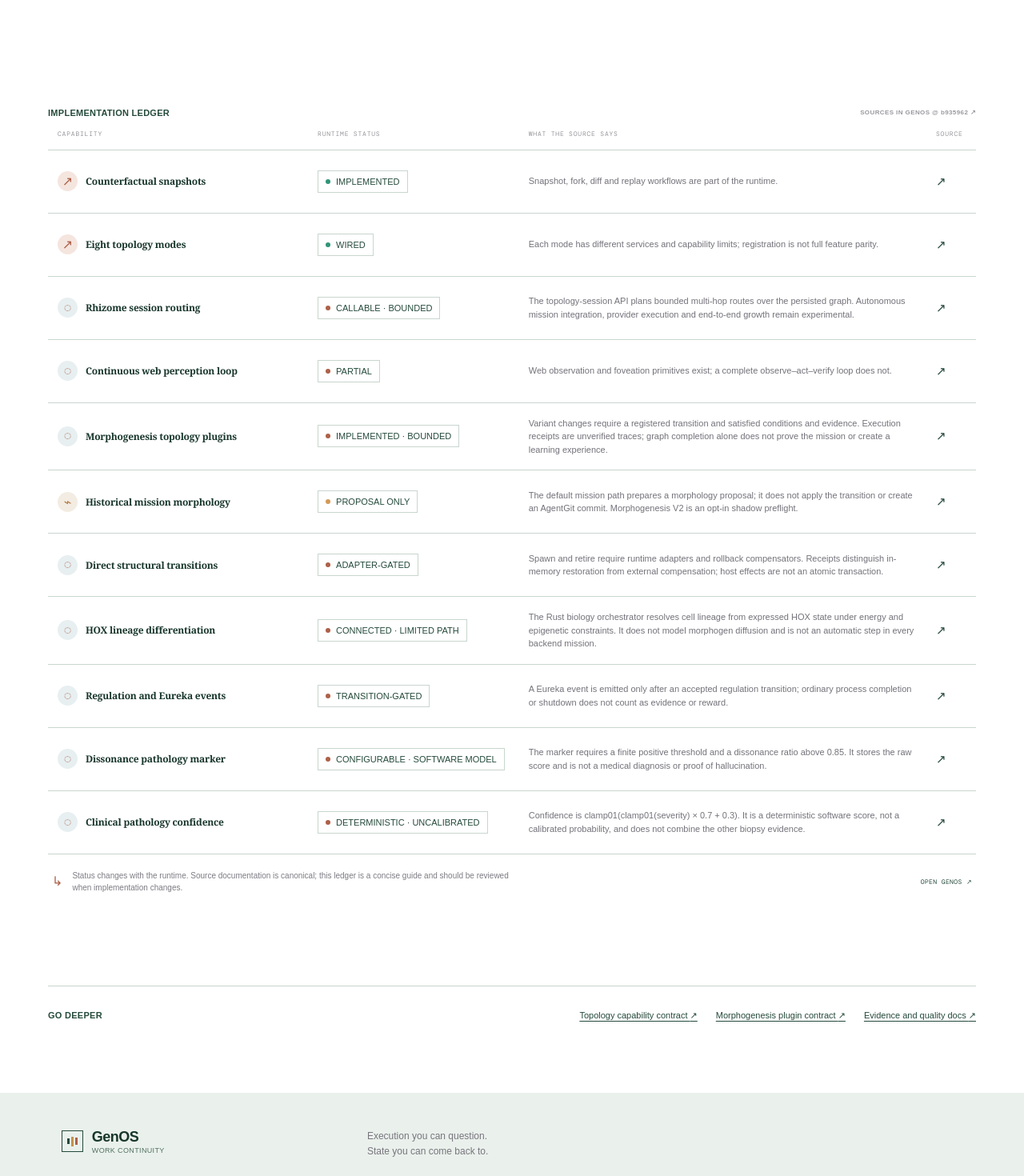
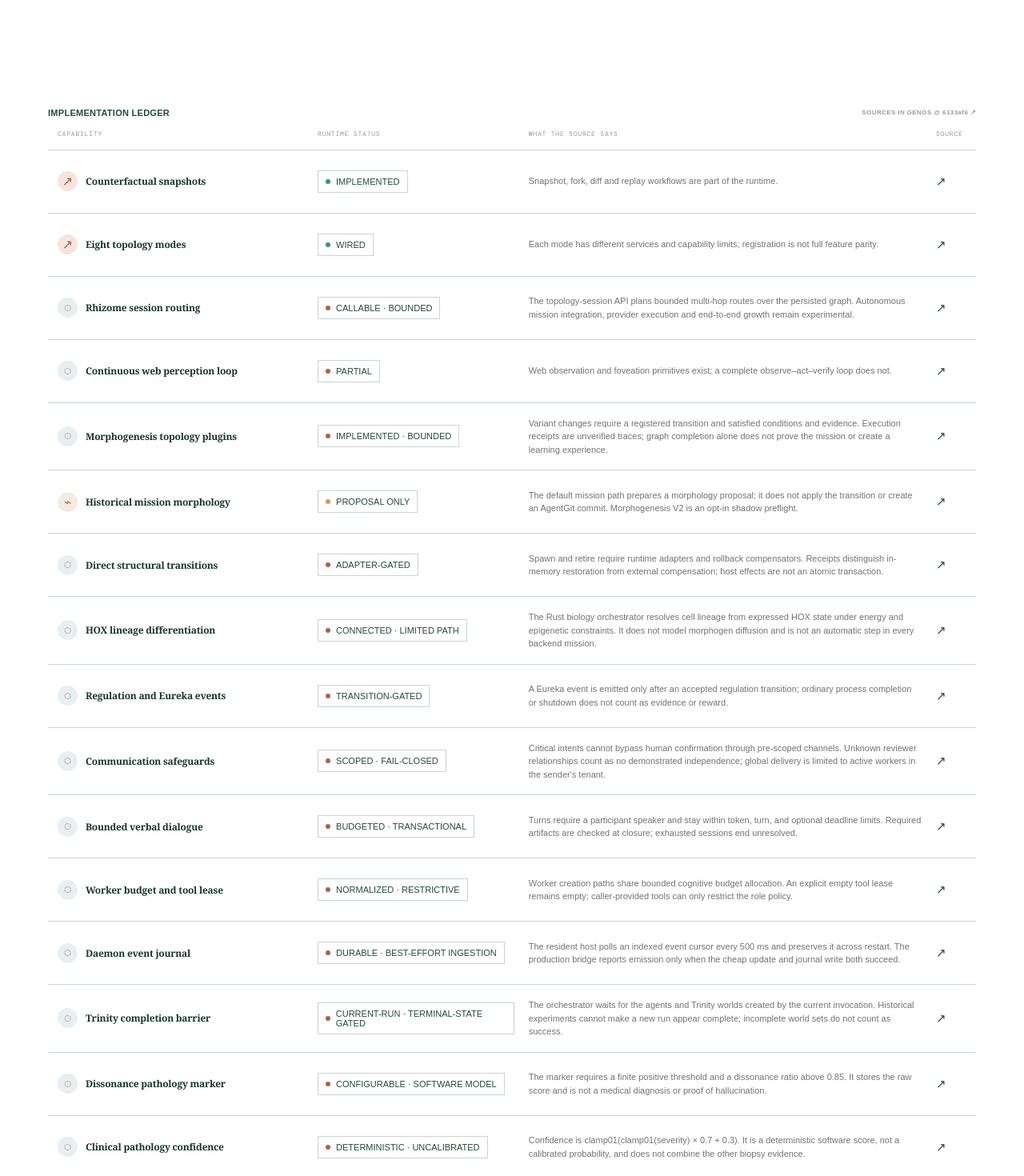
Before and after one commit to PISSARAW/GenOSWork, a Next.js app: page /evidence in a window 1280 px wide. Shown: the part 600-2070 px from the top of the page at 80% size. Built offline with nearby package versions, Linux system fonts and the light colour scheme; no server answers.

Commit message:
docs(evidence): refresh runtime contract ledger

```diff
--- a/app/evidence/page.tsx
+++ b/app/evidence/page.tsx
@@ -3,7 +3,7 @@ import { Eyebrow } from "@/components/eyebrow";
 
 export const metadata: Metadata = { title: "Evidence and implementation status", description: "Review GenOS capability claims alongside implementation status, source documentation and known limitations.", alternates: { canonical: "/en/evidence" } };
 
-const evidenceCommit = "b935962a26e2967de39db4cb253424fac44cc7e3";
+const evidenceCommit = "6133af69933c86f39f0396f801f2ce2b3385826b";
 const evidenceSource = `https://github.com/PISSARAW/GenOS/blob/${evidenceCommit}/`;
 
 const rows = [
@@ -16,6 +16,11 @@ const rows = [
   { name: "Direct structural transitions", status: "ADAPTER-GATED", tone: "partial", body: "Spawn and retire require runtime adapters and rollback compensators. Receipts distinguish in-memory restoration from external compensation; host effects are not an atomic transaction.", href: `${evidenceSource}backend/src/services/morphogenesis/transitionEngineService.js`, source: "Transition engine and rollback contract" },
   { name: "HOX lineage differentiation", status: "CONNECTED · LIMITED PATH", tone: "partial", body: "The Rust biology orchestrator resolves cell lineage from expressed HOX state under energy and epigenetic constraints. It does not model morphogen diffusion and is not an automatic step in every backend mission.", href: `${evidenceSource}docs/01-concepts/biologie-computationnelle.md`, source: "Computational biology scope" },
   { name: "Regulation and Eureka events", status: "TRANSITION-GATED", tone: "partial", body: "A Eureka event is emitted only after an accepted regulation transition; ordinary process completion or shutdown does not count as evidence or reward.", href: `${evidenceSource}docs/adr/0111-regulation-cognitive-bornee-et-eureka.md`, source: "Bounded cognitive regulation" },
+  { name: "Communication safeguards", status: "SCOPED · FAIL-CLOSED", tone: "partial", body: "Critical intents cannot bypass human confirmation through pre-scoped channels. Unknown reviewer relationships count as no demonstrated independence; global delivery is limited to active workers in the sender's tenant.", href: `${evidenceSource}backend/src/services/communication/communicationPolicyEngine.js`, source: "Communication decision policy" },
+  { name: "Bounded verbal dialogue", status: "BUDGETED · TRANSACTIONAL", tone: "partial", body: "Turns require a participant speaker and stay within token, turn, and optional deadline limits. Required artifacts are checked at closure; exhausted sessions end unresolved.", href: `${evidenceSource}backend/src/services/communication/dialogueSessionService.js`, source: "Dialogue session contract" },
+  { name: "Worker budget and tool lease", status: "NORMALIZED · RESTRICTIVE", tone: "partial", body: "Worker creation paths share bounded cognitive budget allocation. An explicit empty tool lease remains empty; caller-provided tools can only restrict the role policy.", href: `${evidenceSource}docs/03-reference/types-de-workers.md`, source: "Worker budget and lease contract" },
+  { name: "Daemon event journal", status: "DURABLE · BEST-EFFORT INGESTION", tone: "partial", body: "The resident host polls an indexed event cursor every 500 ms and preserves it across restart. The production bridge reports emission only when the cheap update and journal write both succeed.", href: `${evidenceSource}docs/03-reference/types-de-daemons.md`, source: "Daemon event and restart contract" },
+  { name: "Trinity completion barrier", status: "CURRENT-RUN · TERMINAL-STATE GATED", tone: "partial", body: "The orchestrator waits for the agents and Trinity worlds created by the current invocation. Historical experiments cannot make a new run appear complete; incomplete world sets do not count as success.", href: `${evidenceSource}docs/02-orchestration/topologies/trinity.md`, source: "Trinity lifecycle and completion" },
   { name: "Dissonance pathology marker", status: "CONFIGURABLE · SOFTWARE MODEL", tone: "partial", body: "The marker requires a finite positive threshold and a dissonance ratio above 0.85. It stores the raw score and is not a medical diagnosis or proof of hallucination.", href: `${evidenceSource}crates/genos-biology/src/pathology.rs`, source: "Degenerative-state threshold" },
   { name: "Clinical pathology confidence", status: "DETERMINISTIC · UNCALIBRATED", tone: "partial", body: "Confidence is clamp01(clamp01(severity) × 0.7 + 0.3). It is a deterministic software score, not a calibrated probability, and does not combine the other biopsy evidence.", href: `${evidenceSource}backend/src/services/medical/immuneSurveillanceService.js`, source: "Clinical pathology confidence rule" },
 ];
--- a/components/reality-bar.tsx
+++ b/components/reality-bar.tsx
@@ -1,6 +1,6 @@
 import type { EvidenceState, ImplementationState, IntegrationState } from "@/components/concept-catalog";
 
-export const genosSourceCommit = "b935962a26e2967de39db4cb253424fac44cc7e3";
+export const genosSourceCommit = "6133af69933c86f39f0396f801f2ce2b3385826b";
 
 const labels: Record<ImplementationState | IntegrationState | EvidenceState, string> = {
   conceptual: "Conceptual",
```
